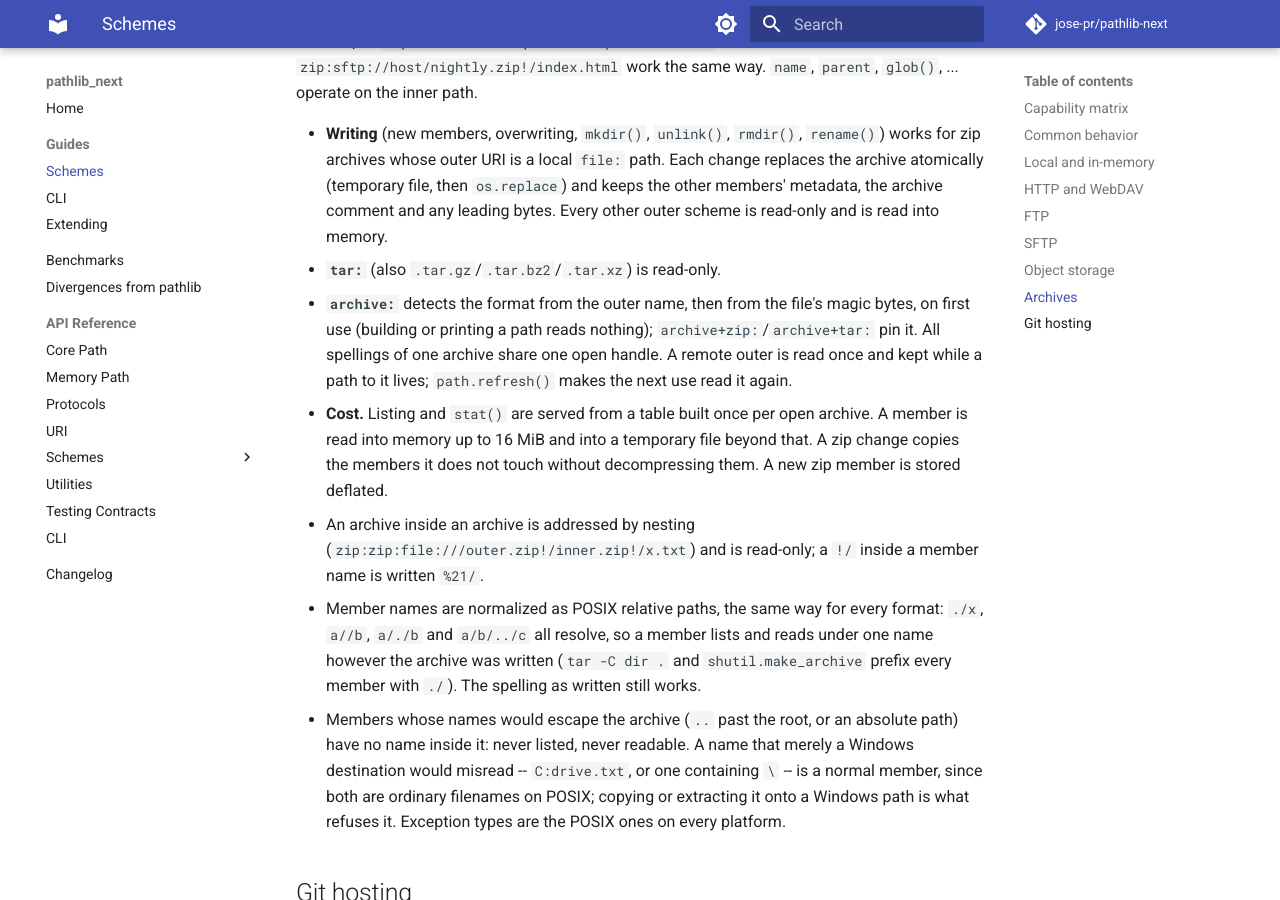
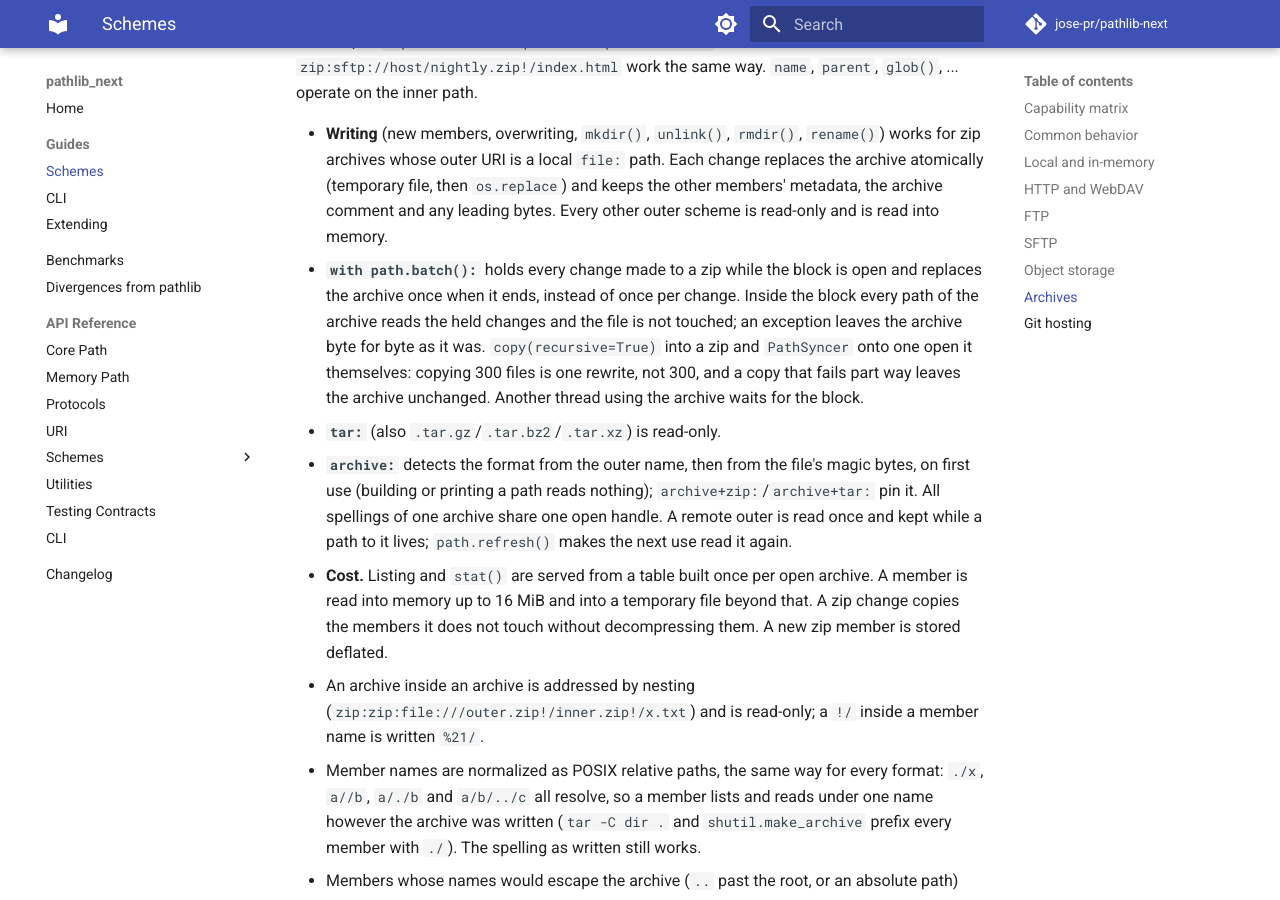
Before and after one commit to jose-pr/uripath, an MkDocs documentation site: the page built from docs/guides/schemes.md, in a window 1280 px wide and 900 px high, scrolled down 7407 px. Built offline with MkDocs 1.6.1 and Material for MkDocs 9.7.7, drawn with Linux system fonts in a browser that asks for light colours; comment, search, counter and statistics services are not loaded.

Commit message:
docs: changelog, archive guide and divergences row for batched zip changes

```diff
--- a/docs/guides/schemes.md
+++ b/docs/guides/schemes.md
@@ -285,6 +285,14 @@ The `<archive-uri>` is any absolute URI with an explicit scheme, so
   `os.replace`) and keeps the other members' metadata, the archive comment and
   any leading bytes. Every other outer scheme is read-only and is read into
   memory.
+- **`with path.batch():`** holds every change made to a zip while the
+  block is open and replaces the archive once when it ends, instead of
+  once per change. Inside the block every path of the archive reads the
+  held changes and the file is not touched; an exception leaves the
+  archive byte for byte as it was. `copy(recursive=True)` into a zip and
+  `PathSyncer` onto one open it themselves: copying 300 files is one
+  rewrite, not 300, and a copy that fails part way leaves the archive
+  unchanged. Another thread using the archive waits for the block.
 - **`tar:`** (also `.tar.gz`/`.tar.bz2`/`.tar.xz`) is read-only.
 - **`archive:`** detects the format from the outer name, then from the file's
   magic bytes, on first use (building or printing a path reads nothing);
```
Also changed, not shown: docs/divergences.md (+1 -1 lines).
